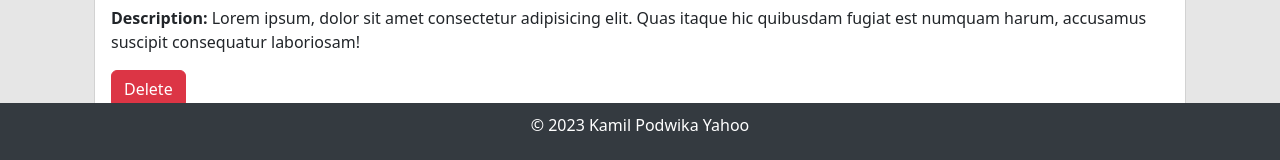
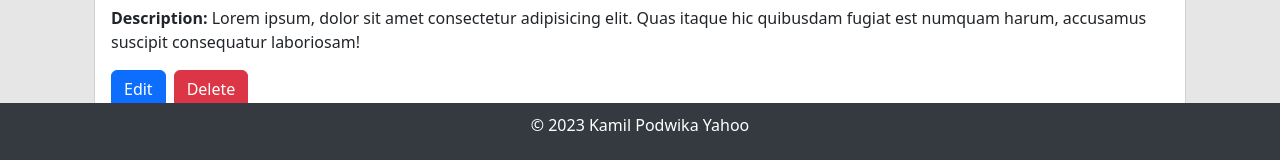
Before and after one commit to KamilPo/my_app, a React (Create React App) app: page /events/1 in a window 1280 px wide. Shown: the part 637-797 px from the top of the page. Built offline with nearby package versions, Linux system fonts and the light colour scheme.

Commit message:
edit button

```diff
--- a/src/pages/Event.js
+++ b/src/pages/Event.js
@@ -31,12 +31,17 @@ export default function Event(props) {
           <p className="card-text">
             <strong>Description:</strong> {event.description}
           </p>
-          <button
-            className="btn btn-danger me-2"
-            onClick={handleDelete}
-          >
-            Delete
-          </button>
+          <div className="d-flex">
+            <Link to={`/edit-event/${id}`} className="btn btn-primary me-2">
+              Edit
+            </Link>
+            <button
+              className="btn btn-danger"
+              onClick={handleDelete}
+            >
+              Delete
+            </button>
+          </div>
         </div>
       </div>
     </div>
```
